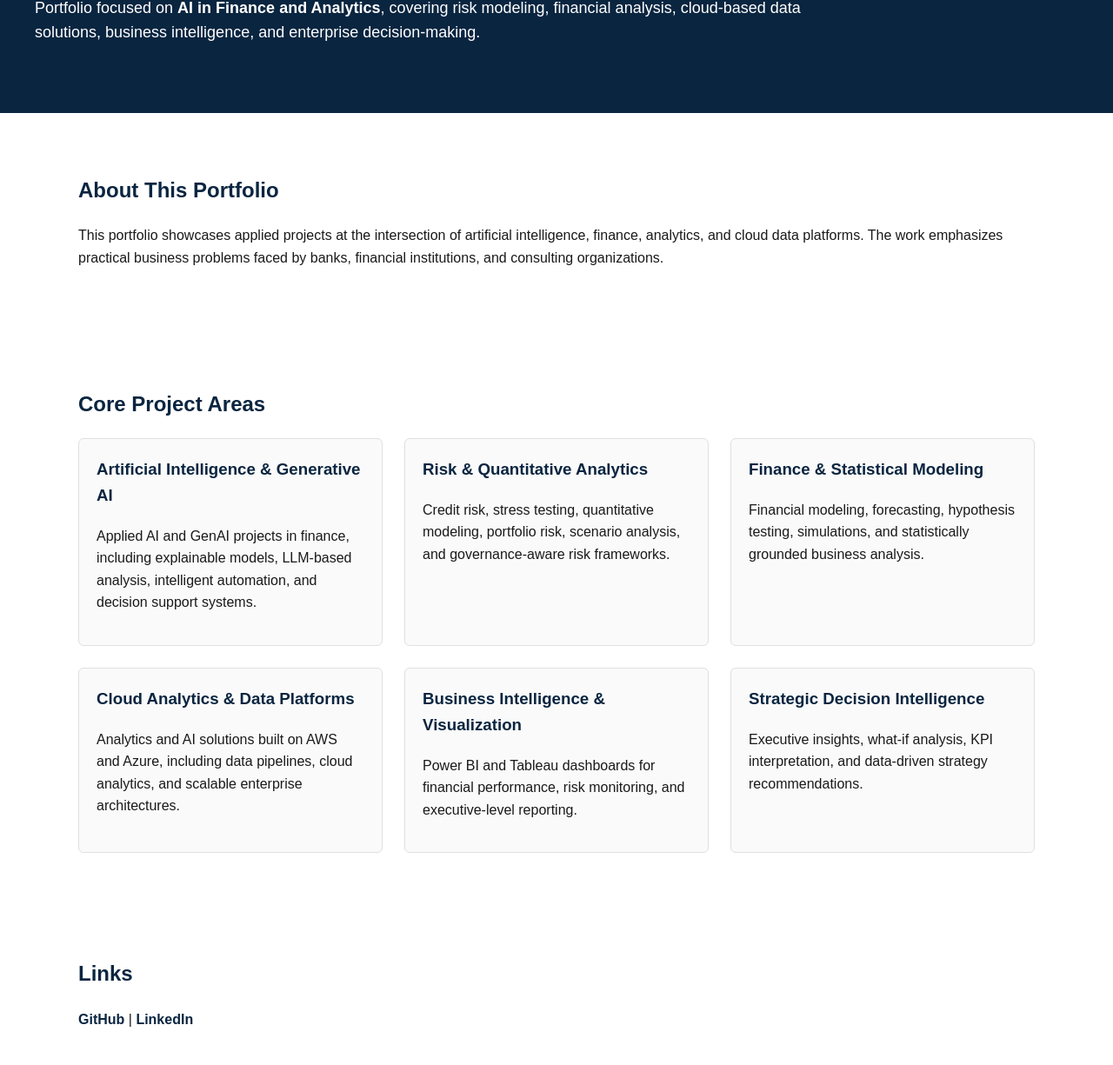
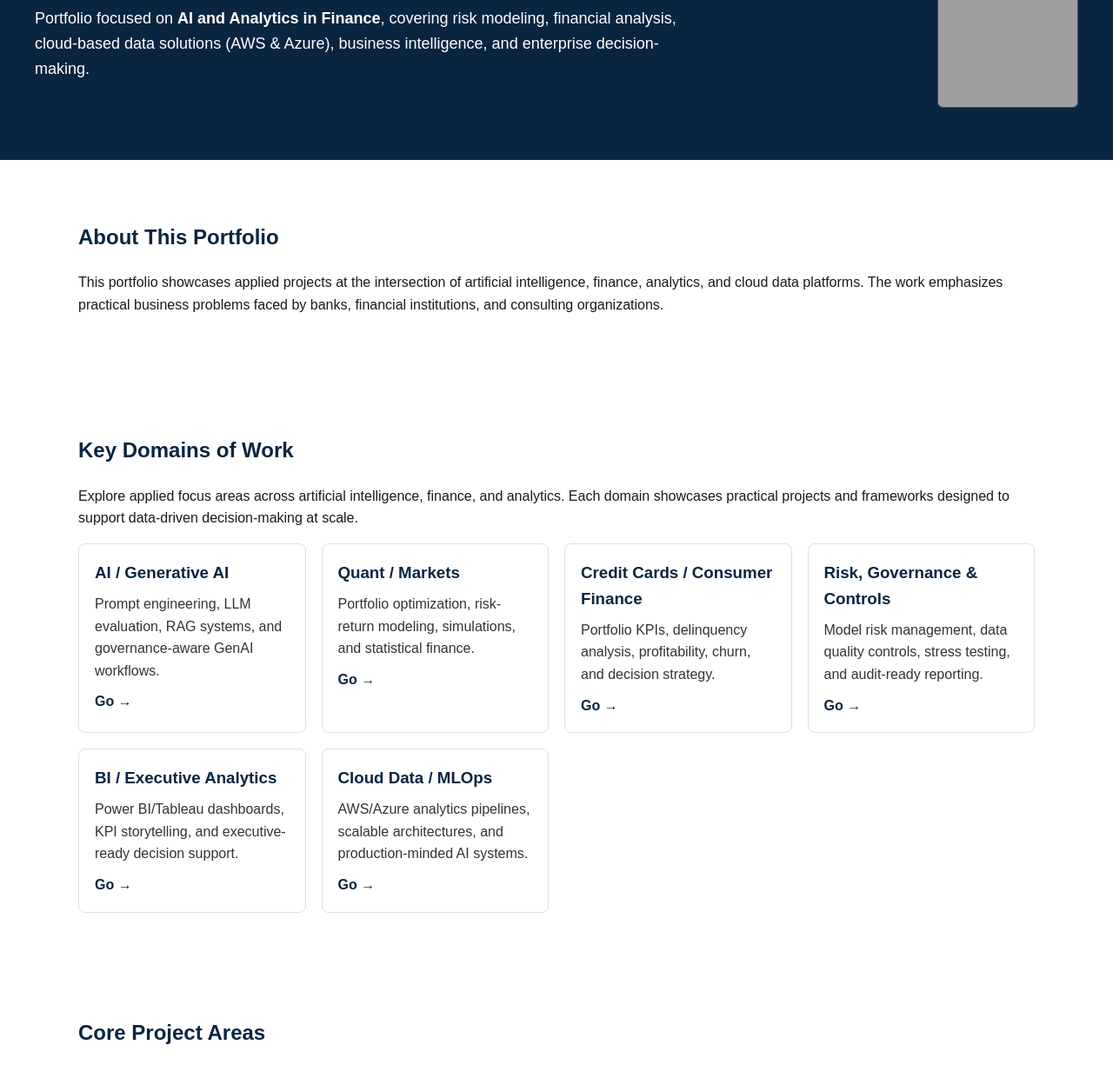
Before and after one commit to Shristi03/Shristi03.github.io, a plain HTML site: page index.html in a window 1280 px wide. Shown: the part 138-1363 px from the top of the page at 87% size. Drawn offline with Linux system fonts and the light colour scheme; grey boxes are pictures that could not be loaded.

Commit message:
Update index.html

```diff
--- a/index.html
+++ b/index.html
@@ -2,7 +2,7 @@
 <html lang="en">
 <head>
   <meta charset="UTF-8">
-  <title>Shristi Sharma | AI in Finance & Analytics Portfolio</title>
+  <title>Shristi Sharma | AI & Analytics in Finance Portfolio</title>
   <meta name="viewport" content="width=device-width, initial-scale=1.0">
 
   <style>
@@ -77,32 +77,150 @@
     a:hover {
       text-decoration: underline;
     }
+
+    /* --- Hero layout (photo optional) --- */
+    .hero {
+      display: flex;
+      align-items: center;
+      justify-content: space-between;
+      gap: 40px;
+      flex-wrap: wrap;
+    }
+
+    .hero-text {
+      max-width: 750px;
+    }
+
+    .profile-pic {
+      width: 160px;
+      height: 200px;
+      object-fit: cover;
+      border-radius: 6px;
+      border: 1px solid rgba(255,255,255,0.2);
+    }
+
+    /* --- Role tiles (Explore by Hiring Need) --- */
+    .role-grid {
+      display: grid;
+      grid-template-columns: repeat(auto-fit, minmax(260px, 1fr));
+      gap: 18px;
+    }
+
+    .role-tile {
+      border: 1px solid #e0e0e0;
+      background: #ffffff;
+      border-radius: 8px;
+      padding: 18px;
+      transition: transform 0.08s ease-in-out;
+    }
+
+    .role-tile:hover {
+      transform: translateY(-2px);
+    }
+
+    .role-tile h3 {
+      margin: 0 0 8px 0;
+      color: #0a2540;
+    }
+
+    .role-tile p {
+      margin: 0;
+      color: #333;
+    }
+
+    .role-tile a {
+      display: inline-block;
+      margin-top: 10px;
+      font-weight: bold;
+    }
   </style>
 </head>
 
 <body>
 
 <header>
+  <div class="hero">
+    <div class="hero-text">
       <h1>Shristi Sharma</h1>
       <p>
-    Portfolio focused on <strong>AI in Finance and Analytics</strong>, covering
-    risk modeling, financial analysis, cloud-based data solutions,
-    business intelligence, and enterprise decision-making.
+        Portfolio focused on <strong>AI and Analytics in Finance</strong>, covering risk modeling, financial analysis,
+        cloud-based data solutions (AWS & Azure), business intelligence, and enterprise decision-making.
       </p>
+    </div>
+
+    <!-- Optional photo: upload your photo to assets/profile.png -->
+    <!-- If you don't want the photo yet, you can delete the img line below -->
+    <img src="assets/profile.png" alt="Shristi Sharma" class="profile-pic">
+  </div>
 </header>
 
 <section>
   <h2>About This Portfolio</h2>
   <p>
-    This portfolio showcases applied projects at the intersection of
-    artificial intelligence, finance, analytics, and cloud data platforms.
-    The work emphasizes practical business problems faced by banks,
-    financial institutions, and consulting organizations.
+    This portfolio showcases applied projects at the intersection of artificial intelligence, finance, analytics,
+    and cloud data platforms. The work emphasizes practical business problems faced by banks, financial institutions,
+    and consulting organizations.
   </p>
 </section>
 
 <section>
+  <h2>Key Domains of Work</h2>
+  <p>
+  Explore applied focus areas across artificial intelligence, finance, and analytics.
+  Each domain showcases practical projects and frameworks designed to support
+  data-driven decision-making at scale.
+  </p>
+
+  <div class="role-grid">
+    <div class="role-tile">
+      <h3>AI / Generative AI</h3>
+      <p>Prompt engineering, LLM evaluation, RAG systems, and governance-aware GenAI workflows.</p>
+      <a href="#ai-genai">Go →</a>
+    </div>
+
+    <div class="role-tile">
+      <h3>Quant / Markets</h3>
+      <p>Portfolio optimization, risk-return modeling, simulations, and statistical finance.</p>
+      <a href="#quant">Go →</a>
+    </div>
+
+    <div class="role-tile">
+      <h3>Credit Cards / Consumer Finance</h3>
+      <p>Portfolio KPIs, delinquency analysis, profitability, churn, and decision strategy.</p>
+      <a href="#cards">Go →</a>
+    </div>
+
+    <div class="role-tile">
+      <h3>Risk, Governance & Controls</h3>
+      <p>Model risk management, data quality controls, stress testing, and audit-ready reporting.</p>
+      <a href="#risk">Go →</a>
+    </div>
+
+    <div class="role-tile">
+      <h3>BI / Executive Analytics</h3>
+      <p>Power BI/Tableau dashboards, KPI storytelling, and executive-ready decision support.</p>
+      <a href="#bi">Go →</a>
+    </div>
+
+    <div class="role-tile">
+      <h3>Cloud Data / MLOps</h3>
+      <p>AWS/Azure analytics pipelines, scalable architectures, and production-minded AI systems.</p>
+      <a href="#cloud">Go →</a>
+    </div>
+  </div>
+</section>
+
+<section>
   <h2>Core Project Areas</h2>
+
+  <!-- Anchor targets (so the role tiles can jump somewhere for now) -->
+  <div id="ai-genai"></div>
+  <div id="quant"></div>
+  <div id="cards"></div>
+  <div id="risk"></div>
+  <div id="bi"></div>
+  <div id="cloud"></div>
+
   <div class="projects">
 
     <div class="card">
@@ -154,7 +272,6 @@
     </div>
 
   </div>
-
 </section>
 
 <section>
@@ -166,7 +283,7 @@
 </section>
 
 <footer>
-  © 2026 Shristi Sharma · AI in Finance & Analytics Portfolio
+  © 2026 Shristi Sharma · AI & Analytics in Finance  Portfolio
 </footer>
 
 </body>
```
Lines whose indentation alone changed are shown as unchanged.
